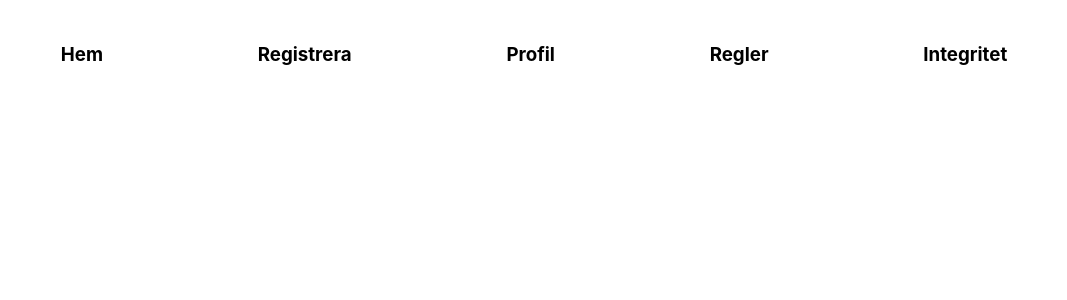
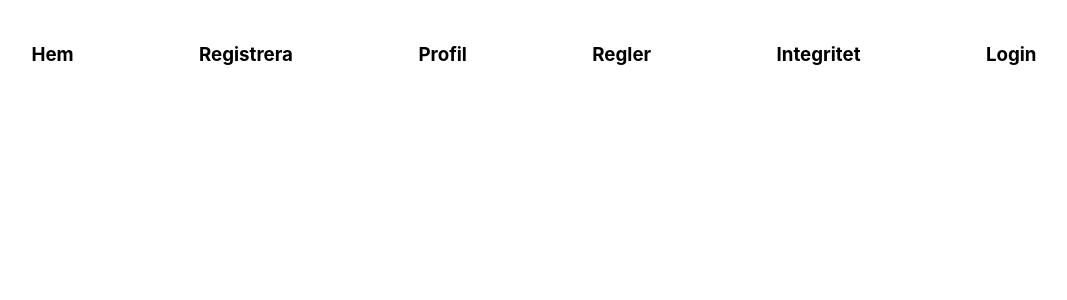
Before and after one commit to StanSeb/Stasa_AMF_22, a React (Create React App) app in the folder frontend/: page /login in a window 1280 px wide. Shown: the top 300 px of the page, without its empty margins (126-1193 px from the left). Built offline with nearby package versions, Linux system fonts and the light colour scheme.

Commit message:
fixed login to navbar

```diff
--- a/frontend/src/components/Navbar.jsx
+++ b/frontend/src/components/Navbar.jsx
@@ -5,6 +5,7 @@
 import RulesPage from '../pages/RulesPage';
 import Register from '../pages/Register';
 import Profile from '../pages/Profile';
+import Login from '../pages/Login';
 
 function Navbar() {
 
@@ -27,6 +28,9 @@
                     <li>
                         <Link to="/integrity"><h3>Integritet</h3></Link>
                     </li>
+                    <li>
+                        <Link to="/login"><h3>Login</h3></Link>
+                    </li>
                 </ul>
             </nav>
             <Routes>
@@ -34,6 +38,7 @@
                 <Route path="/profile" element={<Profile/>} />
                 <Route path="/rules" element={<RulesPage/>} />
                 <Route path="/integrity" element={<IntegrityPage/>} />
+                <Route path="/login" element={<Login/>} />
             </Routes>
         </Router>
     </div>;
```
